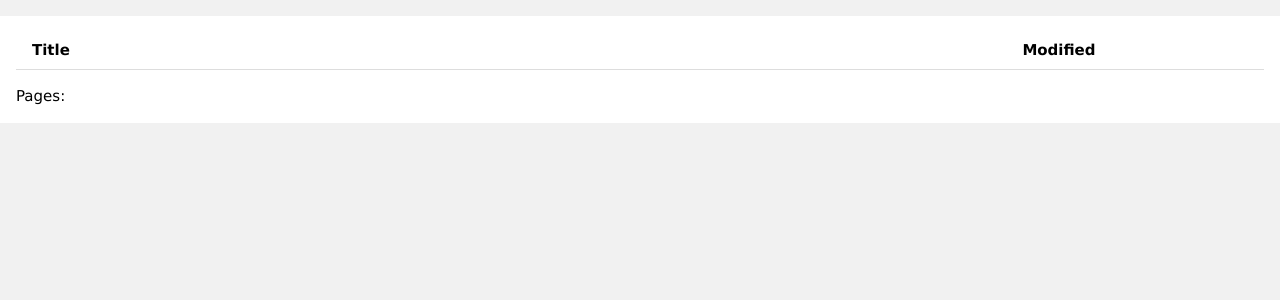
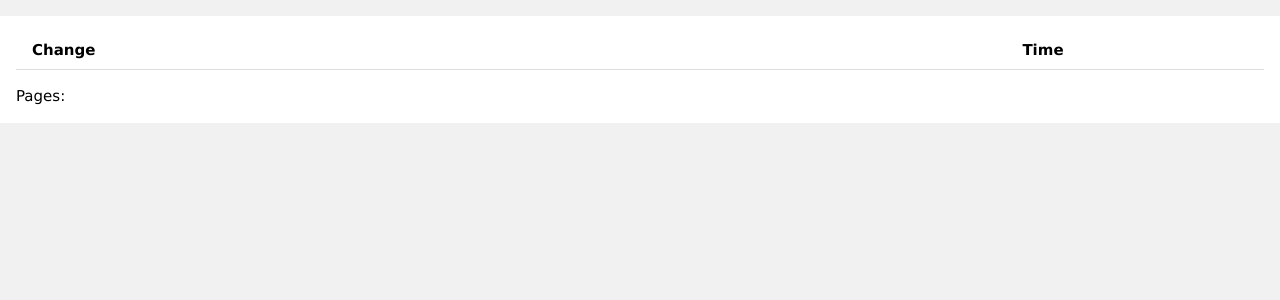
Before and after one commit to dvolk/catwiki, a Flask app: page /page_changes/1/1 in a window 1280 px wide. Shown: the part 109-409 px from the top of the page. Run offline with Flask 2, Linux system fonts and the light colour scheme; data that the repository does not hold is empty; some libraries are stand-ins or nearby versions.

Commit message:
set page_changes title and change table header

```diff
--- a/app.py
+++ b/app.py
@@ -132,6 +132,7 @@ def page_changes(page_title, page):
         nice_time=nice_time,
         page=int(page),
         page_title=page_title,
+        title="Changes for " + page_title,
     )
 
 
--- a/templates/page_changes.jinja2
+++ b/templates/page_changes.jinja2
@@ -19,8 +19,8 @@
       <table class="w3-table w3-bordered">
 	<thead>
 	  <tr>
-	    <th width="80%">Title</th>
-	    <th width="20%">Modified</th>
+	    <th width="80%">Change</th>
+	    <th width="20%">Time</th>
 	  </tr>
 	</thead>
 	<tbody>
```
